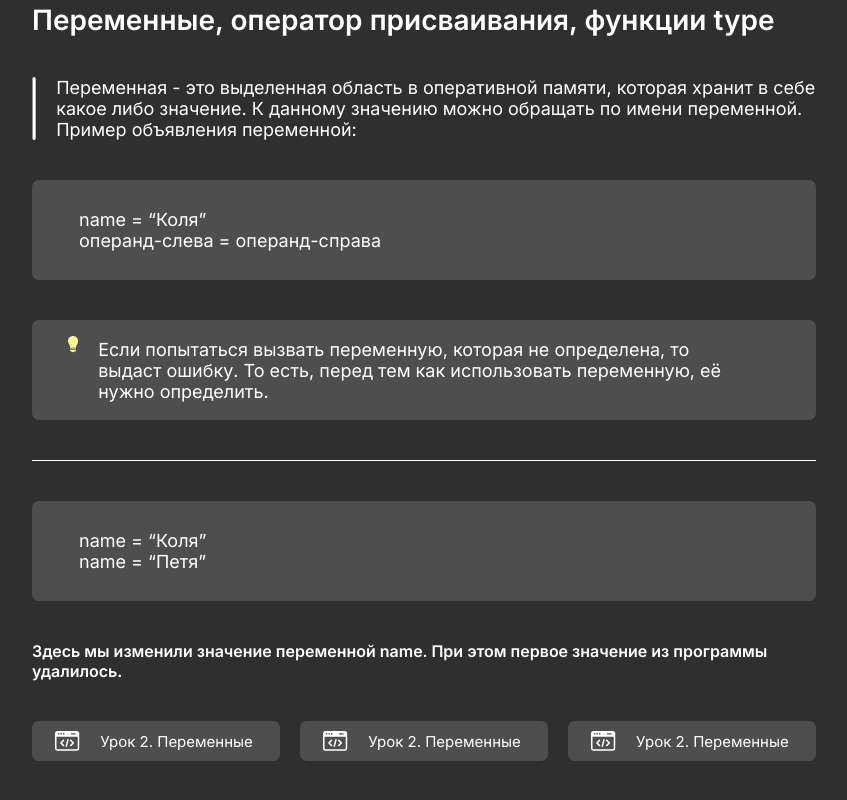
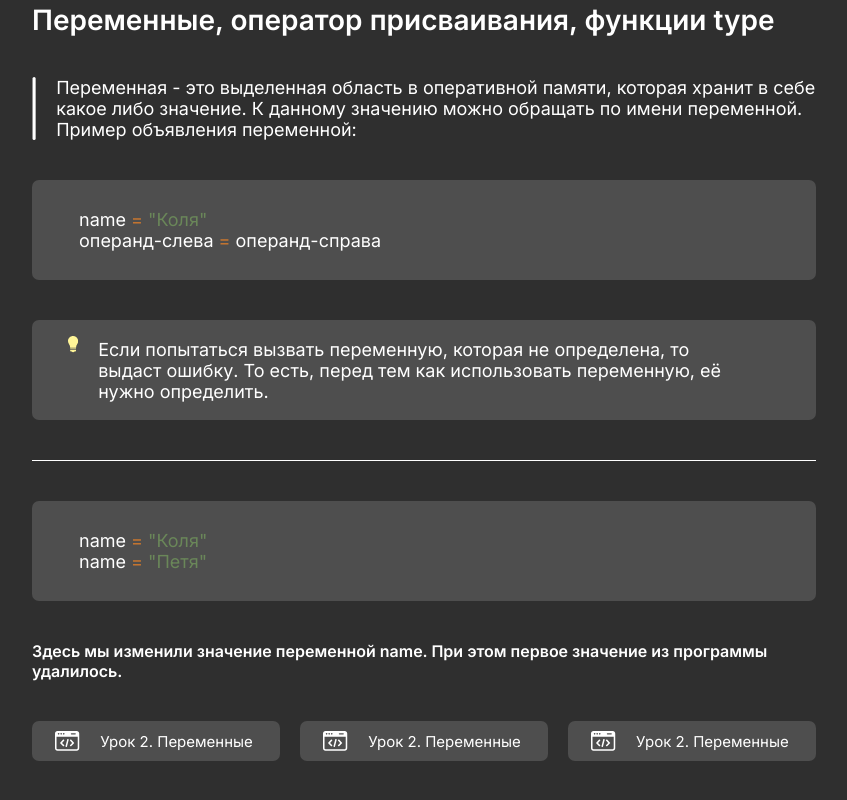
Before and after one commit to albinajorubova/PythonSite, a plain HTML site: page introduction.html in a window 1280 px wide. Shown: the part 478-1278 px from the top of the page, without its empty margins (216-1063 px from the left). Drawn offline with Linux system fonts and the light colour scheme.

Commit message:
coloredText

```diff
--- a/css/introduction.css
+++ b/css/introduction.css
@@ -11,7 +11,8 @@
   background: #4e4e4e;
   padding: 0px 47px;
   display: flex;
-  align-items: center;
+  flex-direction: column;
+  justify-content: center;
 }
 
 .explanation_designation {
@@ -119,3 +120,11 @@
   font-style: normal;
   font-weight: 400;
 }
+
+.green-text {
+  color: rgba(106, 135, 89, 1);
+}
+
+.orange-text {
+  color: rgba(201, 119, 48, 1);
+}
--- a/introduction.html
+++ b/introduction.html
@@ -63,11 +63,9 @@
         </p>
       </div>
       <div class="example_designation">
-        <p>
-          name = “Коля”
-          <br />
-          операнд-слева = операнд-справа
-        </p>
+        <p>name = “Коля”</p>
+
+        <p>операнд-слева = операнд-справа</p>
       </div>
 
       <div class="explanation_designation">
@@ -100,11 +98,8 @@
       <hr />
 
       <div class="example_designation">
-        <p>
-          name = “Коля”
-          <br />
-          name = “Петя”
-        </p>
+        <p>name = “Коля”</p>
+        <p>name = “Петя”</p>
       </div>
       <p>
         Здесь мы изменили значение переменной name. При этом первое значение из
@@ -138,5 +133,6 @@
         16px;" class="iconSend">
       </div>
     </main>
+    <script src="./js/colorIntrod.js"></script>
   </body>
 </html>
--- /dev/null
+++ b/js/colorIntrod.js
@@ -0,0 +1,12 @@
+var paragraphs = document.getElementsByTagName("p");
+for (var i = 0; i < paragraphs.length; i++) {
+  var text = paragraphs[i].innerHTML;
+
+  var regexQuotes = /“([^”]+)”/g;
+  text = text.replace(regexQuotes, '<span class="green-text">"$1"</span>');
+
+  var regexEquals = /\s=\s/g;
+  text = text.replace(regexEquals, ' <span class="orange-text">=</span> ');
+
+  paragraphs[i].innerHTML = text;
+}
```
